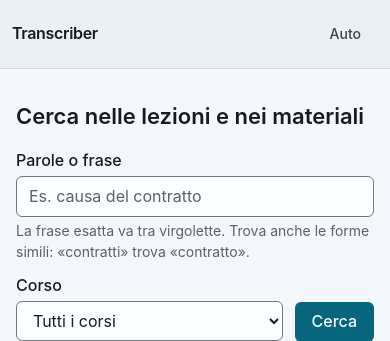
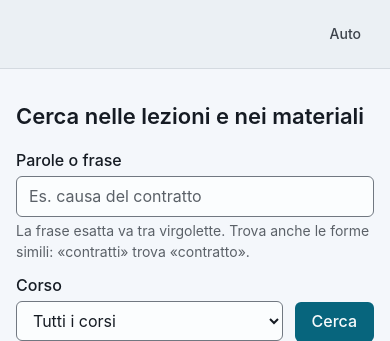
Before and after one commit to AndreaBonn/speech-to-text, a Python web app: template src/sbobina/web/templates/corsi.html in a window 390 px wide. Shown: the top 341 px of the page. Run offline with Jinja, Linux system fonts and the light colour scheme; the template is opened without the code that fills it, so the values that code supplies are empty.

Commit message:
fix(ui): S3 hide the brand on narrow phones so the next destination shows

```diff
--- a/src/sbobina/web/static/css/base.css
+++ b/src/sbobina/web/static/css/base.css
@@ -126,7 +126,7 @@ body {
 }
 
 /* R6: the last-lecture entry names the lecture on a second line. */
-.rail__link--detail {
+.rail__link.rail__link--detail {
   flex-direction: column;
   align-items: flex-start;
   justify-content: center;
@@ -299,3 +299,11 @@ body {
 .breadcrumbs a {
   color: var(--color-ink-2);
 }
+
+/* S3: on narrow phones the brand would leave room for one destination only,
+   so the next one never showed and the row did not look scrollable. */
+@media (max-width: 480px) {
+  .rail__brand {
+    display: none;
+  }
+}
```
